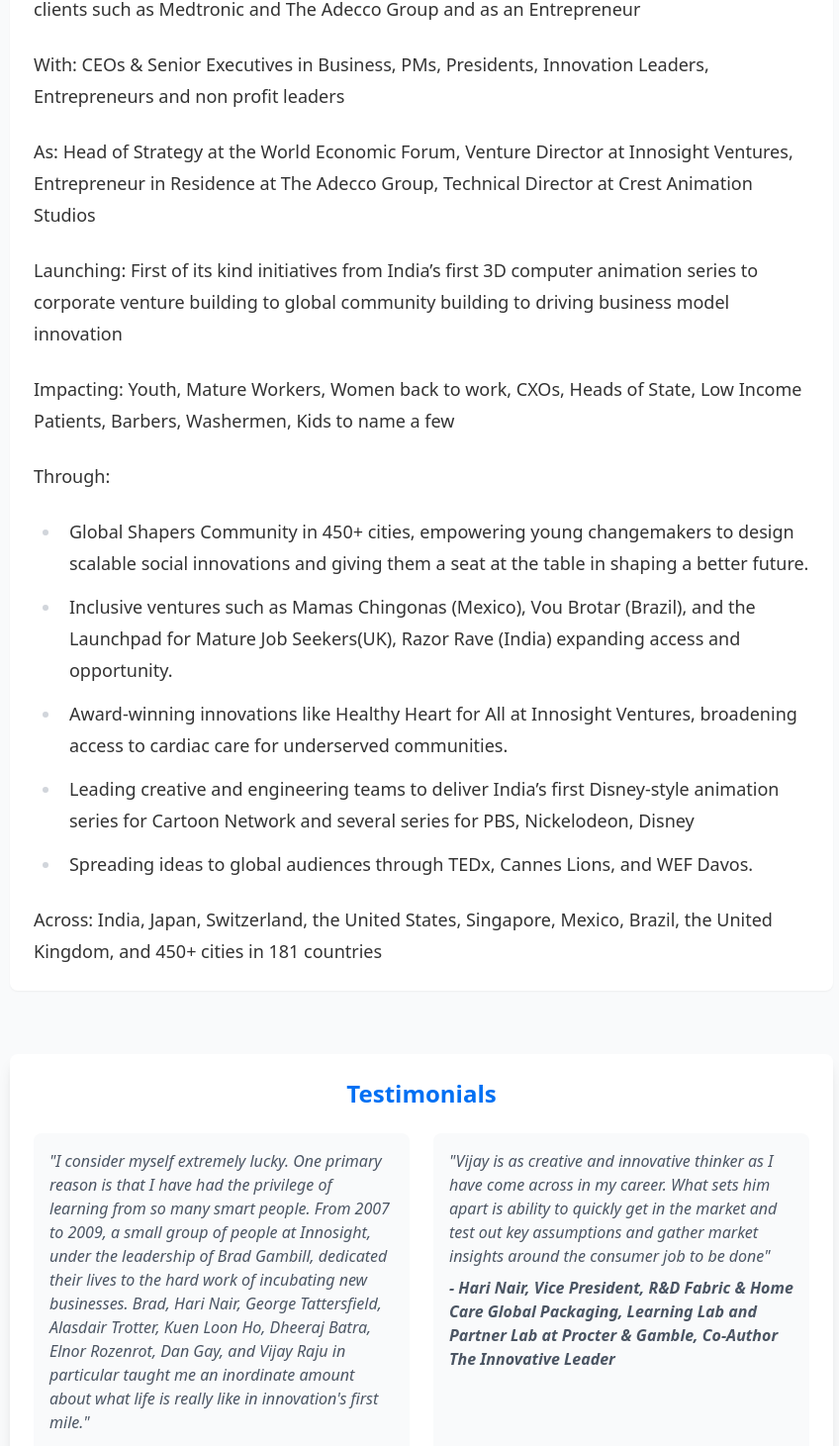
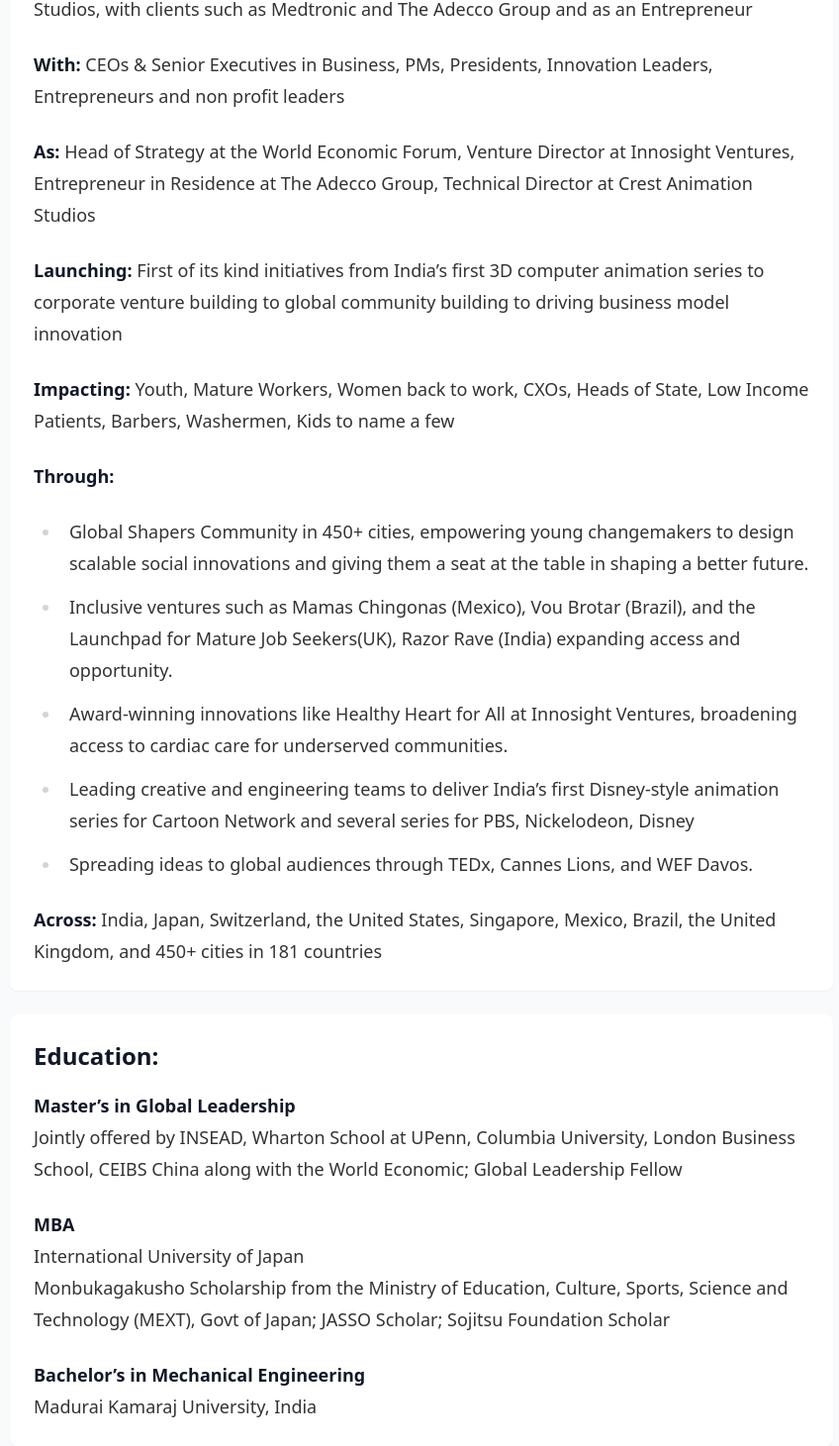
Before and after one commit to Wijay000/draft, a Next.js app: page /about in a window 1280 px wide. Shown: the part 735-2196 px from the top of the page at 99% size, without its empty margins (214-1062 px from the left). Built offline with nearby package versions, Linux system fonts and the light colour scheme.

Commit message:
About: bold narrative headings and add Education section

```diff
--- a/pages/about.js
+++ b/pages/about.js
@@ -44,30 +44,30 @@ export default function About() {
         className="max-w-none"
       >
         <div className="prose prose-lg max-w-none bg-white p-6 rounded-lg shadow-sm">
-          <h2>Turning Complexity into Clarity and Innovation into Impact</h2>
+          <h2 className="font-semibold">Turning Complexity into Clarity and Innovation into Impact</h2>
 
           <p>
-            Where: At international organizations such as World Economic Forum, Innovation Consulting firms such as Innosight Ventures, Creative agencies such as Crest Animation Studios, with clients such as Medtronic and The Adecco Group and as an Entrepreneur
+            <strong>Where:</strong> At international organizations such as World Economic Forum, Innovation Consulting firms such as Innosight Ventures, Creative agencies such as Crest Animation Studios, with clients such as Medtronic and The Adecco Group and as an Entrepreneur
           </p>
 
           <p>
-            With: CEOs &amp; Senior Executives in Business, PMs, Presidents, Innovation Leaders, Entrepreneurs and non profit leaders
+            <strong>With:</strong> CEOs &amp; Senior Executives in Business, PMs, Presidents, Innovation Leaders, Entrepreneurs and non profit leaders
           </p>
 
           <p>
-            As: Head of Strategy at the World Economic Forum, Venture Director at Innosight Ventures, Entrepreneur in Residence at The Adecco Group, Technical Director at Crest Animation Studios
+            <strong>As:</strong> Head of Strategy at the World Economic Forum, Venture Director at Innosight Ventures, Entrepreneur in Residence at The Adecco Group, Technical Director at Crest Animation Studios
           </p>
 
           <p>
-            Launching: First of its kind initiatives from India’s first 3D computer animation series to corporate venture building to global community building to driving business model innovation
+            <strong>Launching:</strong> First of its kind initiatives from India’s first 3D computer animation series to corporate venture building to global community building to driving business model innovation
           </p>
 
           <p>
-            Impacting: Youth, Mature Workers, Women back to work, CXOs, Heads of State, Low Income Patients, Barbers, Washermen, Kids to name a few
+            <strong>Impacting:</strong> Youth, Mature Workers, Women back to work, CXOs, Heads of State, Low Income Patients, Barbers, Washermen, Kids to name a few
           </p>
 
           <p>
-            Through:
+            <strong>Through:</strong>
           </p>
 
           <ul>
@@ -89,9 +89,39 @@ export default function About() {
           </ul>
 
           <p>
-            Across: India, Japan, Switzerland, the United States, Singapore, Mexico, Brazil, the United Kingdom, and 450+ cities in 181 countries
+            <strong>Across:</strong> India, Japan, Switzerland, the United States, Singapore, Mexico, Brazil, the United Kingdom, and 450+ cities in 181 countries
           </p>
         </div>
+      </motion.div>
+
+      {/* Education Section */}
+      <motion.div
+        initial={{ opacity: 0, y: 20 }}
+        animate={{ opacity: 1, y: 0 }}
+        transition={{ delay: 0.3 }}
+        className="prose prose-lg max-w-none bg-white p-6 rounded-lg shadow-sm mt-6"
+      >
+        <h3 className="font-semibold">Education:</h3>
+
+        <p>
+          <strong>Master’s in Global Leadership</strong>
+          <br />
+          Jointly offered by INSEAD, Wharton School at UPenn, Columbia University, London Business School, CEIBS China along with the World Economic; Global Leadership Fellow
+        </p>
+
+        <p>
+          <strong>MBA</strong>
+          <br />
+          International University of Japan
+          <br />
+          Monbukagakusho Scholarship from the Ministry of Education, Culture, Sports, Science and Technology (MEXT), Govt of Japan; JASSO Scholar; Sojitsu Foundation Scholar
+        </p>
+
+        <p>
+          <strong>Bachelor’s in Mechanical Engineering</strong>
+          <br />
+          Madurai Kamaraj University, India
+        </p>
       </motion.div>
 
       {/* Testimonials Section */}
```
